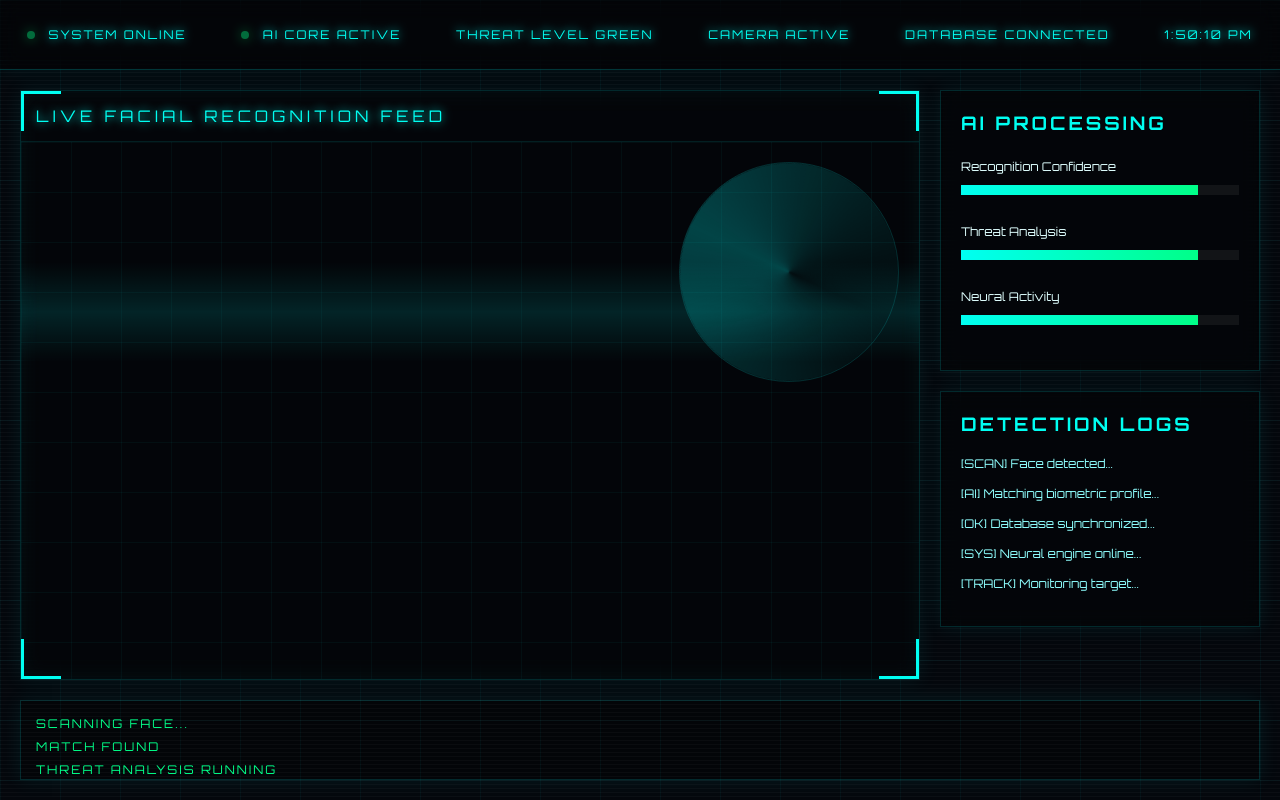
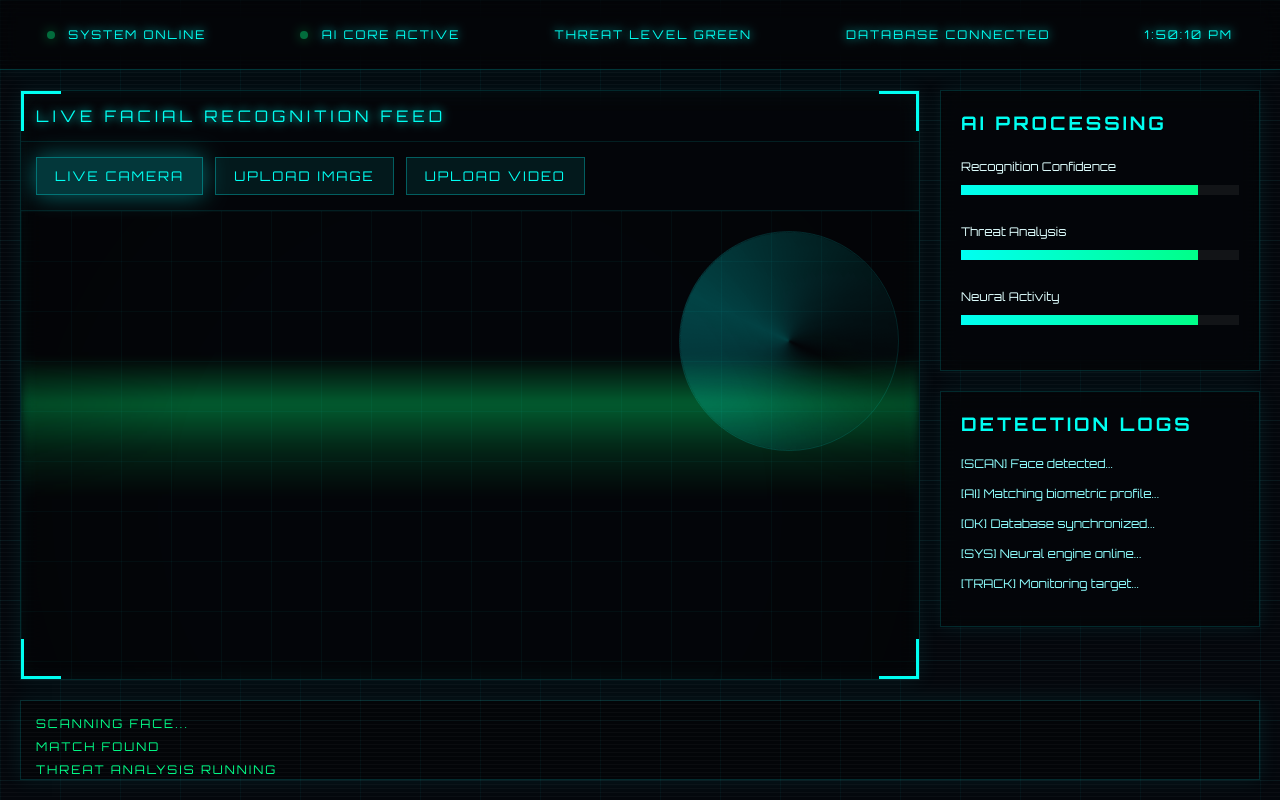
Before and after one commit to Anum-Damudi/FACE_RECOGNITION_SYSTEM, a Flask app: page /dashboard in a window 1280 px wide. Run offline with Flask 3, Linux system fonts and the light colour scheme; a user stored in the database is signed in; a map, chart or similar area stays blank.

Commit message:
Added upload image/video feature

```diff
--- a/app.py
+++ b/app.py
@@ -15,6 +15,7 @@ from face_engine import (
 )
 
 app = Flask(__name__)
+
 app.secret_key = "sentinel_neural_core"
 
 USER_CREDENTIALS = {
@@ -25,109 +26,204 @@ DEFAULT_RECOGNITION_TOLERANCE = 0.55
 
 
 def load_known_users() -> List[Dict[str, Any]]:
+
     init_db()
+
     return get_all_users()
 
 
 def image_to_data_url(image: Any) -> str:
-    success, buffer = cv2.imencode(".png", cv2.cvtColor(image, cv2.COLOR_RGB2BGR))
+
+    success, buffer = cv2.imencode(
+        ".png",
+        cv2.cvtColor(image, cv2.COLOR_RGB2BGR)
+    )
+
     if not success:
+
         raise RuntimeError("Unable to encode result image.")
+
     return base64.b64encode(buffer.tobytes()).decode("ascii")
 
 
 @app.route("/")
 def home():
-    if session.get("user"):
-        return redirect(url_for("dashboard"))
+
+    session.pop("user", None)
+
     return redirect(url_for("login"))
 
 
 @app.route("/login", methods=["GET", "POST"])
 @app.route("/login.html", methods=["GET", "POST"])
 def login():
+
     error = None
+
     if request.method == "POST":
+
         username = request.form.get("username", "").strip()
+
         password = request.form.get("password", "").strip()
-        if username in USER_CREDENTIALS and USER_CREDENTIALS[username] == password:
+
+        if (
+            username in USER_CREDENTIALS and
+            USER_CREDENTIALS[username] == password
+        ):
+
             session["user"] = username
+
             return redirect(url_for("dashboard"))
+
         error = "ACCESS DENIED"
+
     return render_template("login.html", error=error)
 
 
 @app.route("/dashboard")
 @app.route("/dashboard.html")
 def dashboard():
+
     if "user" not in session:
+
         return redirect(url_for("login"))
+
     return render_template("dashboard.html")
 
 
 @app.route("/recognition", methods=["GET", "POST"])
 def recognition():
+
     if "user" not in session:
+
         return redirect(url_for("login"))
 
     known_users = load_known_users()
+
     registered_count = len(known_users)
-    sample_names = sorted({u["name"] for u in known_users}) if known_users else []
+
+    sample_names = (
+        sorted({u["name"] for u in known_users})
+        if known_users else []
+    )
 
     error = None
+
     result_image = None
+
     recognized_people: List[Dict[str, Any]] = []
+
     unknown_hints: List[Dict[str, Any]] = []
+
     use_cnn = True
+
     tolerance = DEFAULT_RECOGNITION_TOLERANCE
 
     if request.method == "POST":
+
         uploaded_file = request.files.get("image_file")
+
         use_cnn = request.form.get("use_cnn") == "on"
+
         try:
-            tolerance = float(request.form.get("tolerance", tolerance))
+
+            tolerance = float(
+                request.form.get("tolerance", tolerance)
+            )
+
         except ValueError:
+
             tolerance = DEFAULT_RECOGNITION_TOLERANCE
 
         if not uploaded_file or uploaded_file.filename == "":
+
             error = "Please upload a JPEG or PNG image."
+
         elif registered_count == 0:
-            error = "Database is empty. Please run `python seed_dataset.py` first."
+
+            error = (
+                "Database is empty. "
+                "Please run `python seed_dataset.py` first."
+            )
+
         else:
+
             try:
+
                 file_bytes = uploaded_file.read()
+
                 rgb_image = decode_uploaded_image(file_bytes)
+
                 face_locations, face_encodings = detect_faces_and_encodings(
                     rgb_image,
                     use_cnn=use_cnn,
                 )
+
                 if not face_locations:
+
                     error = "No face detected in the uploaded image."
+
                 else:
+
                     labels: List[str] = []
+
                     for encoding in face_encodings:
+
                         matched_user, distance = match_face(
                             encoding,
                             known_users,
                             tolerance=tolerance,
                         )
+
                         if matched_user:
-                            labels.append(f"{matched_user['name']} ({distance:.2f})")
-                            recognized_people.append({**matched_user, "distance": distance})
+
+                            labels.append(
+                                f"{matched_user['name']} ({distance:.2f})"
+                            )
+
+                            recognized_people.append(
+                                {
+                                    **matched_user,
+                                    "distance": distance
+                                }
+                            )
+
                         else:
-                            closest, closest_d = best_match(encoding, known_users)
+
+                            closest, closest_d = best_match(
+                                encoding,
+                                known_users
+                            )
+
                             labels.append(
-                                f"Unknown (best {closest_d:.2f})" if closest else "Unknown"
+                                f"Unknown (best {closest_d:.2f})"
+                                if closest else "Unknown"
                             )
+
                             if closest:
-                                unknown_hints.append({**closest, "distance": closest_d})
+
+                                unknown_hints.append(
+                                    {
+                                        **closest,
+                                        "distance": closest_d
+                                    }
+                                )
 
                     result_image = image_to_data_url(
-                        draw_results(rgb_image, face_locations, labels)
+
+                        draw_results(
+                            rgb_image,
+                            face_locations,
+                            labels
+                        )
                     )
+
             except ValueError as exc:
+
                 error = str(exc)
+
             except Exception as exc:
+
                 error = f"Unable to process image: {exc}"
 
     return render_template(
@@ -145,27 +241,52 @@ def recognition():
 
 @app.route('/api/scan', methods=['POST'])
 def api_scan():
+
     if 'user' not in session:
+
         return {'error': 'Unauthorized'}, 401
 
     if 'frame' not in request.files:
+
         return {'error': 'Missing frame'}, 400
 
     frame_file = request.files['frame']
+
     image_bytes = frame_file.read()
+
     nparr = np.frombuffer(image_bytes, np.uint8)
+
     image = cv2.imdecode(nparr, cv2.IMREAD_COLOR)
+
     if image is None:
+
         return {'error': 'Unable to decode image'}, 400
 
     rgb_image = cv2.cvtColor(image, cv2.COLOR_BGR2RGB)
-    face_locations, face_encodings = detect_faces_and_encodings(rgb_image, use_cnn=False)
+
+    face_locations, face_encodings = detect_faces_and_encodings(
+        rgb_image,
+        use_cnn=False
+    )
+
     if not face_locations:
-        return {'state': 'idle'}
+
+        return {
+            'state': 'idle',
+            'face': {
+                'top': 0,
+                'right': 0,
+                'bottom': 0,
+                'left': 0,
+            }
+        }
 
     face_location = face_locations[0]
+
     face_encoding = face_encodings[0]
+
     known_users = load_known_users()
+
     matched_user, distance = match_face(
         face_encoding,
         known_users,
@@ -173,38 +294,79 @@ def api_scan():
     )
 
     if matched_user:
-        status_text = str(matched_user.get('status', '')).lower()
-        if any(word in status_text for word in ('criminal', 'wanted', 'threat')):
+
+        status_text = str(
+            matched_user.get('status', '')
+        ).lower()
+
+        if any(
+            word in status_text
+            for word in ('criminal', 'wanted', 'threat')
+        ):
+
             state = 'criminal'
+
         else:
+
             state = 'known'
+
     else:
+
         state = 'unknown'
 
     response = {
+
         'state': state,
+
         'face': {
+
             'top': int(face_location[0]),
             'right': int(face_location[1]),
             'bottom': int(face_location[2]),
             'left': int(face_location[3]),
         },
+
         'distance': float(distance),
     }
 
     if not matched_user:
-        closest, closest_distance = best_match(face_encoding, known_users)
+
+        closest, closest_distance = best_match(
+            face_encoding,
+            known_users
+        )
+
         if closest:
+
             response['closest_name'] = closest['name']
-            response['closest_distance'] = float(closest_distance)
+
+            response['closest_distance'] = float(
+                closest_distance
+            )
 
     if matched_user:
+
         response.update(
             {
-                'name': matched_user.get('name', 'Unknown'),
-                'age': matched_user.get('age', 'N/A'),
-                'occupation': matched_user.get('occupation', 'N/A'),
-                'status': matched_user.get('status', 'Verified'),
+                'name': matched_user.get(
+                    'name',
+                    'Unknown'
+                ),
+
+                'age': matched_user.get(
+                    'age',
+                    'N/A'
+                ),
+
+                'occupation': matched_user.get(
+                    'occupation',
+                    'N/A'
+                ),
+
+                'status': matched_user.get(
+                    'status',
+                    'Verified'
+                )
             }
         )
 
@@ -213,9 +375,16 @@ def api_scan():
 
 @app.route("/logout")
 def logout():
+
     session.pop("user", None)
+
     return redirect(url_for("login"))
 
 
 if __name__ == "__main__":
-    app.run(debug=True, host="0.0.0.0", port=5000)
+
+    app.run(
+        debug=True,
+        host="0.0.0.0",
+        port=5000
+    )
--- a/static/css/dashboard.css
+++ b/static/css/dashboard.css
@@ -432,3 +461,83 @@ body{
         width:10%;
     }
 }
+.upload-controls{
+    display:flex;
+    gap:12px;
+    padding:15px;
+    border-bottom:1px solid rgba(0,255,255,.1);
+}
+
+.mode-btn{
+    background:rgba(0,255,255,.08);
+    border:1px solid rgba(0,255,255,.3);
+    color:#00fff2;
+    padding:10px 18px;
+    cursor:pointer;
+    font-family:'Orbitron',sans-serif;
+    letter-spacing:2px;
+    transition:.3s;
+}
+
+.mode-btn:hover{
+    background:rgba(0,255,255,.18);
+    box-shadow:0 0 20px rgba(0,255,255,.3);
+}
+
+.mode-btn.active{
+    background:rgba(0,255,255,.2);
+    box-shadow:0 0 25px rgba(0,255,255,.4);
+}
+
+#uploadedImage,
+#uploadedVideo{
+    width:100%;
+    height:100%;
+
+    object-fit:contain;
+    background:black;
+
+}
+
+.scan-beam{
+    position:absolute;
+    left:0;
+    width:100%;
+    height:140px;
+
+    background:
+    linear-gradient(
+        to bottom,
+        transparent,
+        rgba(0,255,120,.35),
+        rgba(0,255,120,.12),
+        transparent
+    );
+
+    mix-blend-mode:screen;
+
+    animation:scanMove 2.8s linear infinite;
+
+    filter:blur(4px);
+}
+
+#overlay{
+    position:absolute;
+    inset:0;
+    z-index:20;
+}
+
+.camera-wrapper::after{
+    content:'';
+    position:absolute;
+    inset:0;
+
+    background:
+    radial-gradient(
+        circle at center,
+        transparent 55%,
+        rgba(0,0,0,.25)
+    );
+
+    pointer-events:none;
+}
--- a/static/js/dashboard.js
+++ b/static/js/dashboard.js
@@ -1,42 +1,76 @@
 const video = document.getElementById('webcam');
+
 const overlay = document.getElementById('overlay');
+
+const uploadedImage = document.getElementById('uploadedImage');
+
+const uploadedVideo = document.getElementById('uploadedVideo');
+
+const imageUpload = document.getElementById('imageUpload');
+
+const videoUpload = document.getElementById('videoUpload');
+
+const imageBtn = document.getElementById('imageBtn');
+
+const videoBtn = document.getElementById('videoBtn');
+
+const liveBtn = document.getElementById('liveBtn');
 
 const cameraWrapper = document.querySelector('.camera-wrapper');
 
 const knownBox = document.querySelector('.known');
+
 const unknownBox = document.querySelector('.unknown');
+
 const criminalBox = document.querySelector('.criminal');
 
 const hiddenCanvas = document.createElement('canvas');
+
 const hiddenCtx = hiddenCanvas.getContext('2d');
 
 const ctx = overlay.getContext('2d');
 
 let processing = false;
+
 let faceDetected = false;
+
 let currentState = 'idle';
+
 let lastFaceLocation = null;
+
+let liveStream = null;
+
+let currentSource = video;
 
 function resizeOverlay(){
 
-    overlay.width = video.clientWidth;
-    overlay.height = video.clientHeight;
+    overlay.width = currentSource.clientWidth;
 
-    if(video.videoWidth && video.videoHeight){
+    overlay.height = currentSource.clientHeight;
 
-        hiddenCanvas.width = video.videoWidth;
-        hiddenCanvas.height = video.videoHeight;
+    if(currentSource.videoWidth){
+
+        hiddenCanvas.width = currentSource.videoWidth;
+
+        hiddenCanvas.height = currentSource.videoHeight;
+    }
+
+    if(currentSource.naturalWidth){
+
+        hiddenCanvas.width = currentSource.naturalWidth;
+
+        hiddenCanvas.height = currentSource.naturalHeight;
     }
 }
-
-video.addEventListener('loadedmetadata',resizeOverlay);
 
 window.addEventListener('resize',resizeOverlay);
 
 function hideBoxes(){
 
     knownBox.style.display = 'none';
+
     unknownBox.style.display = 'none';
+
     criminalBox.style.display = 'none';
 }
 
@@ -65,143 +99,160 @@ function drawFaceFrame(face,state='scan'){
     if(!face){
 
         clearOverlay();
+
         return;
     }
 
     const scaleX = overlay.width / hiddenCanvas.width;
+
     const scaleY = overlay.height / hiddenCanvas.height;
 
     const x = face.left * scaleX;
+
     const y = face.top * scaleY;
 
     const w = (face.right - face.left) * scaleX;
+
     const h = (face.bottom - face.top) * scaleY;
 
-    const pad = 35;
+    const pad = 25;
 
     const bx = x - pad;
+
     const by = y - pad;
 
     const bw = w + pad * 2;
+
     const bh = h + pad * 2;
 
     clearOverlay();
 
-    let primary = '#00fff2';
-    let glow = 'rgba(0,255,255,0.8)';
-
-    if(state === 'known'){
-
-        primary = '#00ff88';
-        glow = 'rgba(0,255,136,0.8)';
-    }
+    let color = '#00ff88';
 
     if(state === 'unknown'){
 
-        primary = '#ffd000';
-        glow = 'rgba(255,208,0,0.8)';
+        color = '#ffd000';
     }
 
     if(state === 'criminal'){
 
-        primary = '#ff2f2f';
-        glow = 'rgba(255,47,47,0.8)';
+        color = '#ff2f2f';
     }
 
     ctx.save();
 
-    // outer glow
+    ctx.shadowColor = color;
 
-    ctx.strokeStyle = primary;
-    ctx.lineWidth = 3;
+    ctx.shadowBlur = 18;
 
-    ctx.shadowColor = glow;
-    ctx.shadowBlur = 25;
+    ctx.strokeStyle = color;
 
-    ctx.strokeRect(bx,by,bw,bh);
+    ctx.lineWidth = 4;
 
-    // corners
-
-    const c = 45;
+    const corner = 40;
 
     ctx.beginPath();
 
-    ctx.moveTo(bx,by+c);
+    ctx.moveTo(bx,by+corner);
     ctx.lineTo(bx,by);
-    ctx.lineTo(bx+c,by);
+    ctx.lineTo(bx+corner,by);
 
-    ctx.moveTo(bx+bw-c,by);
+    ctx.moveTo(bx+bw-corner,by);
     ctx.lineTo(bx+bw,by);
-    ctx.lineTo(bx+bw,by+c);
+    ctx.lineTo(bx+bw,by+corner);
 
-    ctx.moveTo(bx,by+bh-c);
+    ctx.moveTo(bx,by+bh-corner);
     ctx.lineTo(bx,by+bh);
-    ctx.lineTo(bx+c,by+bh);
+    ctx.lineTo(bx+corner,by+bh);
 
-    ctx.moveTo(bx+bw-c,by+bh);
+    ctx.moveTo(bx+bw-corner,by+bh);
     ctx.lineTo(bx+bw,by+bh);
-    ctx.lineTo(bx+bw,by+bh-c);
+    ctx.lineTo(bx+bw,by+bh-corner);
 
     ctx.stroke();
 
-    // animated scan line
+    ctx.beginPath();
 
-    const time = Date.now() / 8;
+    ctx.moveTo(bx-35,by+bh/2);
+    ctx.lineTo(bx+20,by+bh/2);
 
-    const lineY = by + (time % bh);
+    ctx.moveTo(bx+bw-20,by+bh/2);
+    ctx.lineTo(bx+bw+35,by+bh/2);
+
+    ctx.stroke();
+
+    const lineY = by + ((Date.now()/4) % bh);
+
+    const gradient = ctx.createLinearGradient(
+        bx,
+        lineY,
+        bx+bw,
+        lineY
+    );
+
+    gradient.addColorStop(0,'transparent');
+
+    gradient.addColorStop(0.5,color);
+
+    gradient.addColorStop(1,'transparent');
 
     ctx.beginPath();
 
-    ctx.strokeStyle = glow;
-    ctx.lineWidth = 2;
+    ctx.strokeStyle = gradient;
 
-    ctx.moveTo(bx + 5,lineY);
-    ctx.lineTo(bx + bw - 5,lineY);
+    ctx.lineWidth = 3;
+
+    ctx.moveTo(bx,lineY);
+
+    ctx.lineTo(bx+bw,lineY);
 
     ctx.stroke();
 
-    // center target
-
-    const cx = bx + bw / 2;
-    const cy = by + bh / 2;
-
     ctx.beginPath();
 
-    ctx.arc(cx,cy,8,0,Math.PI * 2);
+    ctx.arc(
+        bx + bw/2,
+        by + bh/2,
+        7,
+        0,
+        Math.PI*2
+    );
 
-    ctx.stroke();
+    ctx.fillStyle = color;
 
-    // crosshair
-
-    ctx.beginPath();
-
-    ctx.moveTo(cx - 20,cy);
-    ctx.lineTo(cx + 20,cy);
-
-    ctx.moveTo(cx,cy - 20);
-    ctx.lineTo(cx,cy + 20);
-
-    ctx.stroke();
-
-    // grid
+    ctx.fill();
 
     ctx.lineWidth = 1;
 
-    ctx.strokeStyle = 'rgba(0,255,255,0.18)';
+    ctx.strokeStyle = color + '55';
 
     for(let i=1;i<4;i++){
 
         ctx.beginPath();
 
-        ctx.moveTo(bx + (bw/4)*i,by);
-        ctx.lineTo(bx + (bw/4)*i,by + bh);
+        ctx.moveTo(
+            bx + (bw/4)*i,
+            by
+        );
+
+        ctx.lineTo(
+            bx + (bw/4)*i,
+            by+bh
+        );
 
         ctx.stroke();
 
         ctx.beginPath();
 
-        ctx.moveTo(bx,by + (bh/4)*i);
-        ctx.lineTo(bx + bw,by + (bh/4)*i);
+        ctx.moveTo(
+            bx,
+            by + (bh/4)*i
+        );
+
+        ctx.lineTo(
+            bx+bw,
+            by + (bh/4)*i
+        );
 
         ctx.stroke();
     }
@@ -254,16 +305,29 @@ function updateStatus(type,data={}){
 
 async function getFrameBlob(){
 
-    if(!video.videoWidth || !video.videoHeight){
+    if(currentSource){
+
+        if(currentSource.tagName === 'IMG'){
+
+            hiddenCanvas.width = currentSource.naturalWidth;
+
+            hiddenCanvas.height = currentSource.naturalHeight;
+        }
+
+        else{
+
+            if(!currentSource.videoWidth){
 
                 return null;
             }
 
-    hiddenCanvas.width = video.videoWidth;
-    hiddenCanvas.height = video.videoHeight;
+            hiddenCanvas.width = currentSource.videoWidth;
+
+            hiddenCanvas.height = currentSource.videoHeight;
+        }
 
         hiddenCtx.drawImage(
-        video,
+            currentSource,
             0,
             0,
             hiddenCanvas.width,
@@ -276,13 +340,16 @@ async function getFrameBlob(){
 
                 resolve(blob);
 
-        },'image/jpeg',0.8);
+            },'image/jpeg',0.95);
         });
+    }
+
+    return null;
 }
 
 async function scanCycle(){
 
-    if(processing || !video.videoWidth){
+    if(processing){
 
         return;
     }
@@ -294,6 +361,7 @@ async function scanCycle(){
     if(!blob){
 
         processing = false;
+
         return;
     }
 
@@ -306,7 +374,9 @@ async function scanCycle(){
         const response = await fetch('/api/scan',{
 
             method:'POST',
+
             body:form,
+
             credentials:'same-origin'
         });
 
@@ -317,6 +387,7 @@ async function scanCycle(){
         if(!result || result.state === 'idle'){
 
             setIdleState();
+
             return;
         }
 
@@ -359,11 +430,29 @@ function updateClock(){
     clock.innerText = now.toLocaleTimeString();
 }
 
+function stopCamera(){
+
+    if(liveStream){
+
+        liveStream.getTracks().forEach(track=>{
+
+            track.stop();
+
+        });
+
+        liveStream = null;
+    }
+
+    video.srcObject = null;
+}
+
 async function startCamera(){
+
+    stopCamera();
 
     try{
 
-        const stream = await navigator.mediaDevices.getUserMedia({
+        liveStream = await navigator.mediaDevices.getUserMedia({
 
             video:{
                 width:{ideal:1280},
@@ -374,9 +463,19 @@ async function startCamera(){
             audio:false
         });
 
-        video.srcObject = stream;
+        video.style.display = 'block';
+
+        uploadedImage.style.display = 'none';
+
+        uploadedVideo.style.display = 'none';
+
+        video.srcObject = liveStream;
+
+        currentSource = video;
 
         await video.play();
+
+        resizeOverlay();
     }
 
     catch(error){
@@ -386,6 +485,83 @@ async function startCamera(){
         setIdleState();
     }
 }
+
+imageBtn.addEventListener('click',()=>{
+
+    imageUpload.click();
+});
+
+videoBtn.addEventListener('click',()=>{
+
+    videoUpload.click();
+});
+
+liveBtn.addEventListener('click',()=>{
+
+    startCamera();
+});
+
+imageUpload.addEventListener('change',(e)=>{
+
+    const file = e.target.files[0];
+
+    if(!file){
+
+        return;
+    }
+
+    stopCamera();
+
+    const url = URL.createObjectURL(file);
+
+    uploadedImage.src = url;
+
+    uploadedImage.style.display = 'block';
+
+    uploadedVideo.style.display = 'none';
+
+    video.style.display = 'none';
+
+    currentSource = uploadedImage;
+
+    uploadedImage.onload = ()=>{
+
+        resizeOverlay();
+
+        scanCycle();
+    };
+});
+
+videoUpload.addEventListener('change',(e)=>{
+
+    const file = e.target.files[0];
+
+    if(!file){
+
+        return;
+    }
+
+    stopCamera();
+
+    const url = URL.createObjectURL(file);
+
+    uploadedVideo.src = url;
+
+    uploadedVideo.style.display = 'block';
+
+    uploadedImage.style.display = 'none';
+
+    video.style.display = 'none';
+
+    currentSource = uploadedVideo;
+
+    uploadedVideo.onloadedmetadata = ()=>{
+
+        uploadedVideo.play();
+
+        resizeOverlay();
+    };
+});
 
 function animationLoop(){
 
@@ -401,7 +577,7 @@ startCamera();
 
 animationLoop();
 
-setInterval(scanCycle,500);
+setInterval(scanCycle,700);
 
 setInterval(updateClock,1000);
 
--- a/templates/dashboard.html
+++ b/templates/dashboard.html
@@ -38,10 +38,6 @@
     </div>
 
     <div class="system-item">
-        CAMERA ACTIVE
-    </div>
-
-    <div class="system-item">
         DATABASE CONNECTED
     </div>
 
@@ -64,12 +60,46 @@
             LIVE FACIAL RECOGNITION FEED
         </div>
 
+        <div class="upload-controls">
+
+            <button class="mode-btn active" id="liveBtn">
+                LIVE CAMERA
+            </button>
+
+            <button class="mode-btn" id="imageBtn">
+                UPLOAD IMAGE
+            </button>
+
+            <button class="mode-btn" id="videoBtn">
+                UPLOAD VIDEO
+            </button>
+
+            <input type="file"
+                   id="imageUpload"
+                   accept="image/png,image/jpeg"
+                   hidden>
+
+            <input type="file"
+                   id="videoUpload"
+                   accept="video/mp4,video/avi,video/mov"
+                   hidden>
+
+        </div>
+
         <div class="camera-wrapper">
 
             <video id="webcam"
                    autoplay
                    playsinline
                    muted></video>
+
+            <video id="uploadedVideo"
+                   playsinline
+                   muted
+                   style="display:none;"></video>
+
+            <img id="uploadedImage"
+                 style="display:none;" />
 
             <canvas id="overlay"></canvas>
 
@@ -80,24 +110,15 @@
             <div class="radar"></div>
 
             <div class="target-box known">
-                <div class="label green">
-                    KNOWN PERSON DETECTED
-                    <small>Name: Alex Mercer</small>
-                    <small>Age: 29</small>
-                </div>
+                <div class="label green"></div>
             </div>
 
             <div class="target-box unknown">
-                <div class="label yellow">
-                    UNKNOWN PERSON DETECTED
-                </div>
+                <div class="label yellow"></div>
             </div>
 
             <div class="target-box criminal">
-                <div class="label red">
-                    CRIMINAL DETECTED
-                    <small>THREAT LEVEL HIGH</small>
-                </div>
+                <div class="label red"></div>
             </div>
 
         </div>
```
Also changed, not shown: other parts of static/css/dashboard.css (+47 -18 lines). Lines whose indentation alone changed are shown as unchanged.
